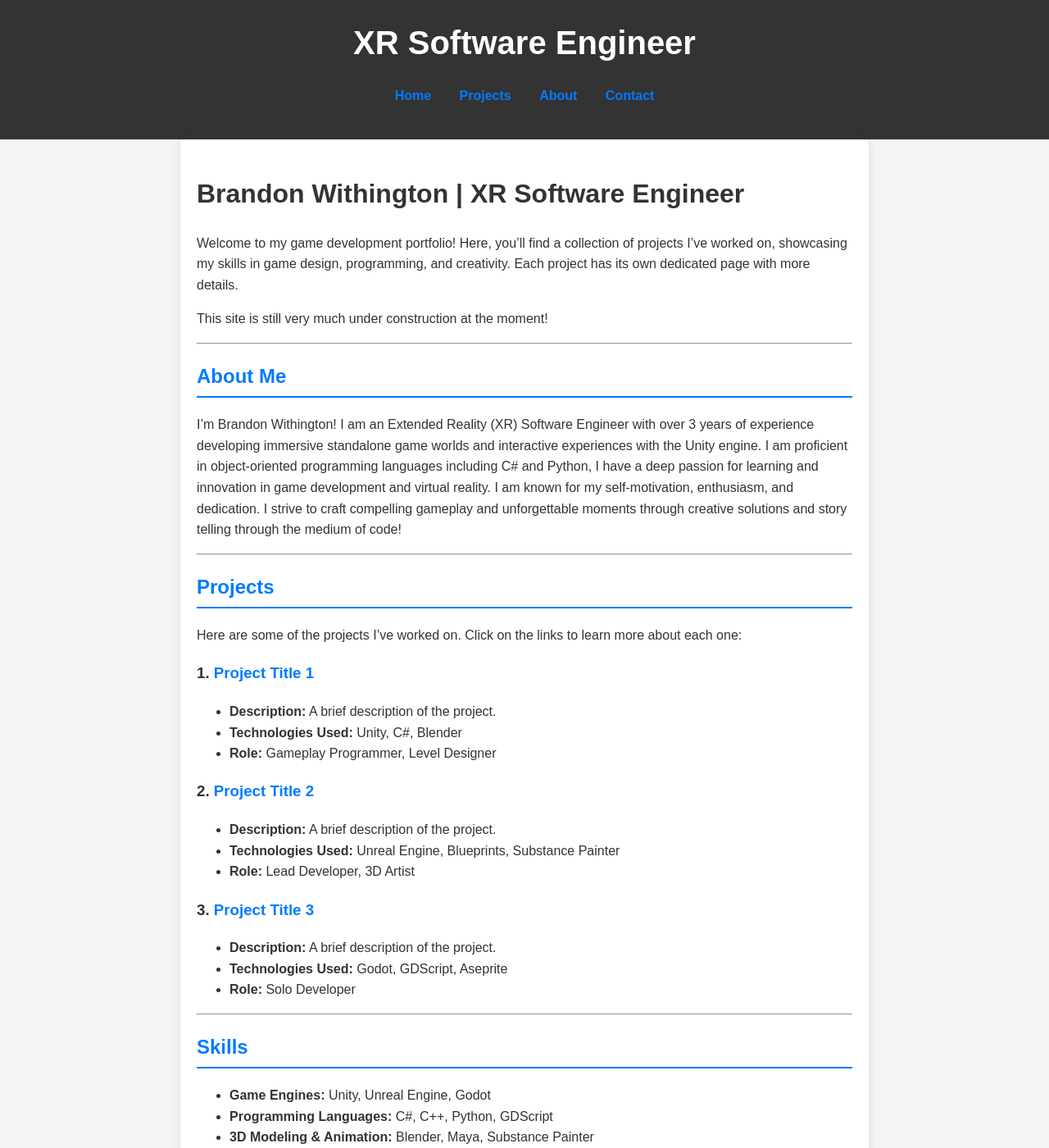
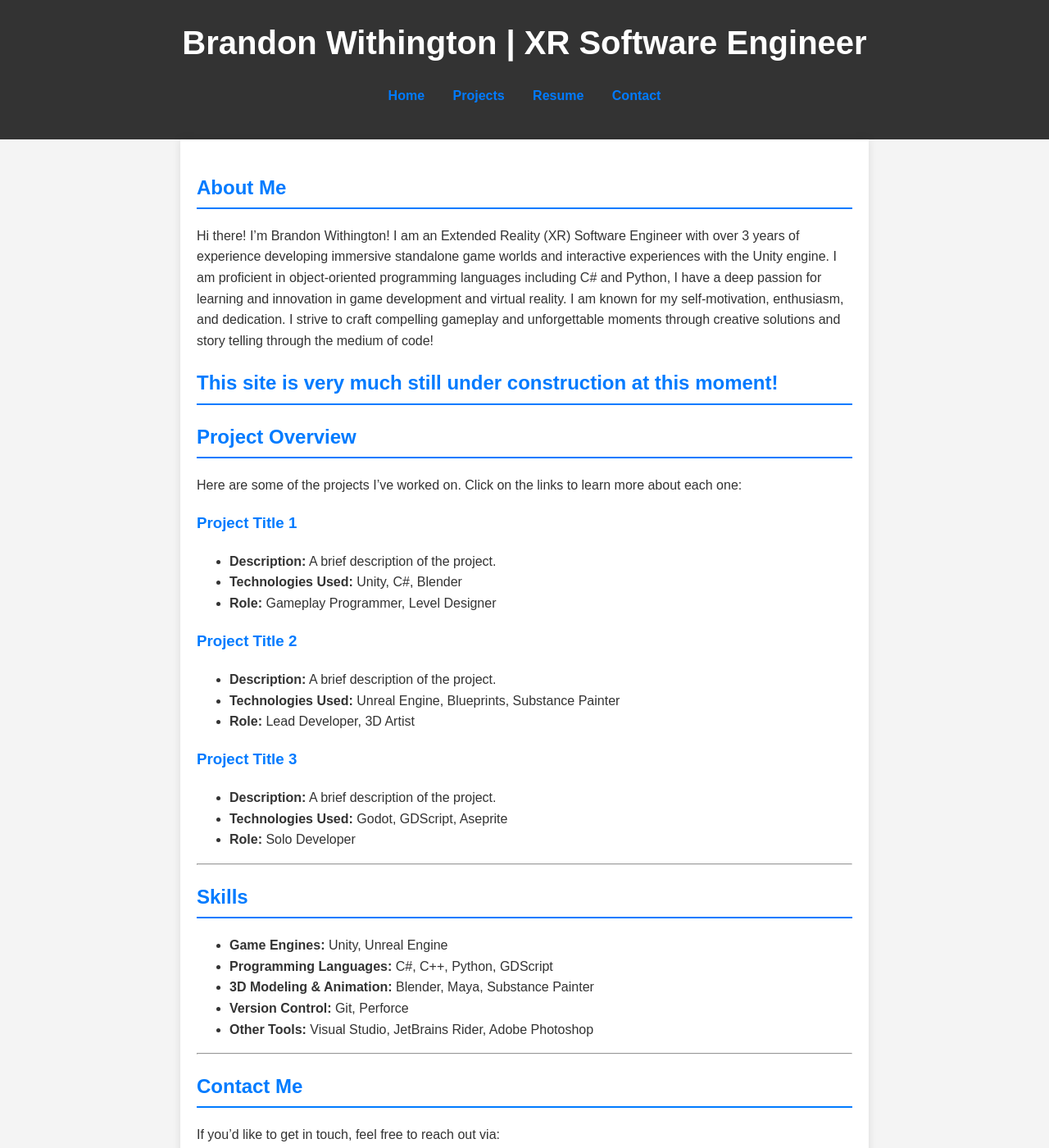
Before and after one commit to BrandonW24/BrandonW24.github.io, a Jekyll site: the page built from index.md, in a window 1280 px wide and 1400 px high. Shown: the whole window at 82% size. Built offline with Jekyll 4.4.1, drawn with Linux system fonts in a browser that asks for light colours; some of the changed text lies outside the part shown.

Commit message:
Adding projects overview page and resume page

```diff
--- a/_config.yaml
+++ b/_config.yaml
@@ -1,4 +1,4 @@
-title: XR Software Engineer
+title: Brandon Withington | XR Software Engineer
 description: A portfolio showcasing my game development projects.
 baseurl: "" # Leave empty if your site is at the root of the domain
 url: "https://brandonw24.github.io" # Your GitHub Pages URL (no trailing slash)
@@ -12,6 +12,12 @@
 include:
   - assets
 
+
+collections:
+  pages:
+    output: true
+    permalink: /:name/
+
 # comment
 # Navigation links
 navigation:
--- a/_includes/footer.html
+++ b/_includes/footer.html
@@ -1,5 +1,5 @@
 <footer>
-    <p>&copy; {{ site.time | date: '%Y' }} {{ site.title | default: "Brandon Withington XR Software Engineer" }}. All rights reserved.</p>
+    <p>&copy; {{ site.time | date: '%Y' }} {{ default: "Brandon Withington" }}. All rights reserved.</p>
     <p>
         <a href="https://github.com/BrandonW24">GitHub</a> |
         <a href="https://www.linkedin.com/in/brandon-withington/">LinkedIn</a> |
--- a/_includes/header.html
+++ b/_includes/header.html
@@ -3,7 +3,7 @@
     <nav>
         <a href="{{ '/' | relative_url }}">Home</a>
         <a href="{{ '/projects' | relative_url }}">Projects</a>
-        <a href="{{ '/about' | relative_url }}">About</a>
+        <a href="{{ '/resume' | relative_url }}">Resume</a>
         <a href="{{ '/contact' | relative_url }}">Contact</a>
     </nav>
 </header>
--- a/index.md
+++ b/index.md
@@ -3,35 +3,29 @@
 title: Home
 ---
 
-# Brandon Withington | XR Software Engineer
+## About Me
 
-Welcome to my game development portfolio! Here, you'll find a collection of projects I've worked on, showcasing my skills in game design, programming, and creativity. Each project has its own dedicated page with more details.
+Hi there! I’m Brandon Withington! I am an Extended Reality (XR) Software Engineer with over 3 years of experience developing immersive standalone game worlds and interactive experiences with the Unity engine. I am proficient in object-oriented programming languages including C# and Python, I have a deep passion for learning and innovation in game development and virtual reality. I am known for my self-motivation, enthusiasm, and dedication. I strive to craft compelling gameplay and unforgettable moments through creative solutions and story telling through the medium of code!
 
-This site is still very much under construction at the moment!
 
+This site is very much still under construction at this moment!
 ---
 
-## About Me
-
-I’m Brandon Withington! I am an Extended Reality (XR) Software Engineer with over 3 years of experience developing immersive standalone game worlds and interactive experiences with the Unity engine. I am proficient in object-oriented programming languages including C# and Python, I have a deep passion for learning and innovation in game development and virtual reality. I am known for my self-motivation, enthusiasm, and dedication. I strive to craft compelling gameplay and unforgettable moments through creative solutions and story telling through the medium of code!
-
----
-
-## Projects
+## Project Overview
 
 Here are some of the projects I've worked on. Click on the links to learn more about each one:
 
-### 1. [Project Title 1]({{ site.baseurl }}/projects/project1)
+### [Project Title 1]({{ site.baseurl }}/projects/project1)
 - **Description:** A brief description of the project.
 - **Technologies Used:** Unity, C#, Blender
 - **Role:** Gameplay Programmer, Level Designer
 
-### 2. [Project Title 2]({{ site.baseurl }}/projects/project2)
+### [Project Title 2]({{ site.baseurl }}/projects/project2)
 - **Description:** A brief description of the project.
 - **Technologies Used:** Unreal Engine, Blueprints, Substance Painter
 - **Role:** Lead Developer, 3D Artist
 
-### 3. [Project Title 3]({{ site.baseurl }}/projects/project3)
+### [Project Title 3]({{ site.baseurl }}/projects/project3)
 - **Description:** A brief description of the project.
 - **Technologies Used:** Godot, GDScript, Aseprite
 - **Role:** Solo Developer
@@ -40,7 +34,7 @@
 
 ## Skills
 
-- **Game Engines:** Unity, Unreal Engine, Godot
+- **Game Engines:** Unity, Unreal Engine
 - **Programming Languages:** C#, C++, Python, GDScript
 - **3D Modeling & Animation:** Blender, Maya, Substance Painter
 - **Version Control:** Git, Perforce
```
Also changed, not shown: _includes/resume.md (added, +12 -0 lines), _pages/projects.md (added, +26 -0 lines).
